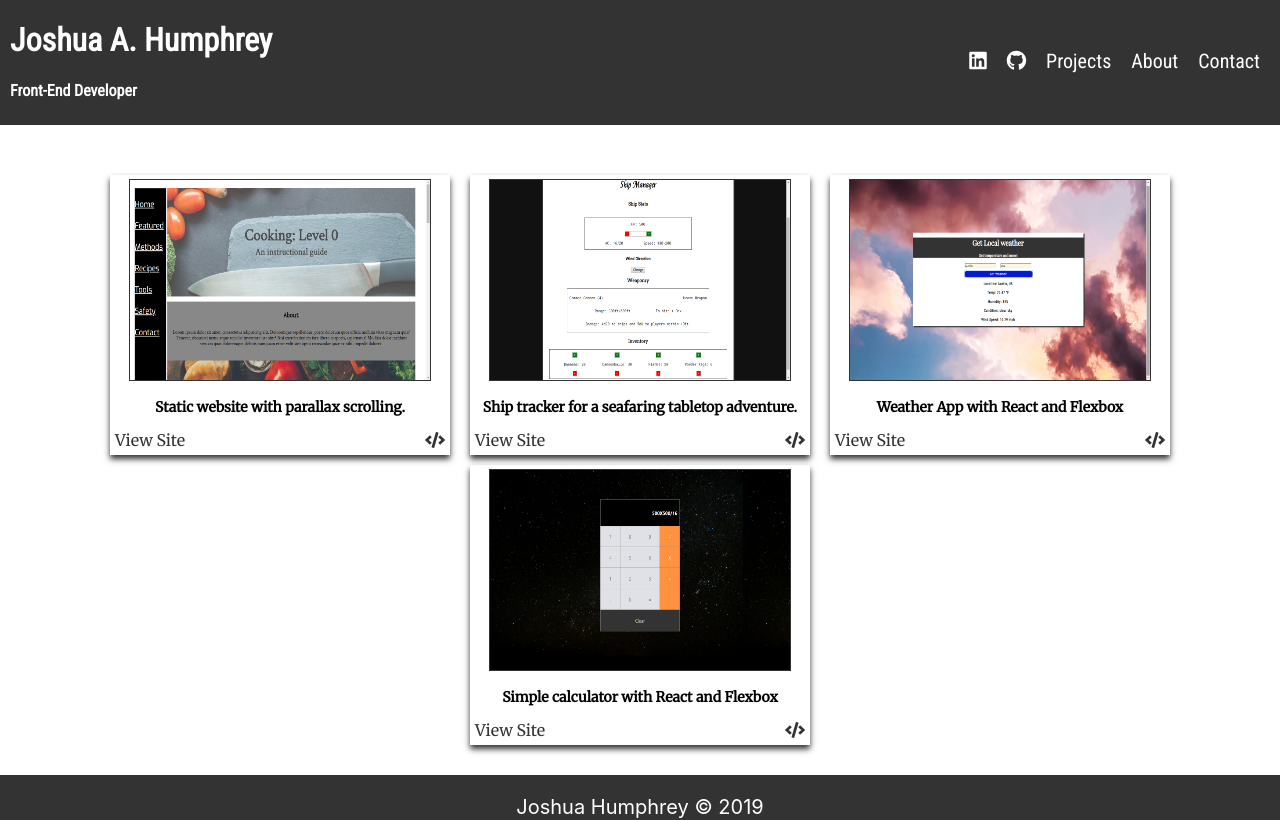
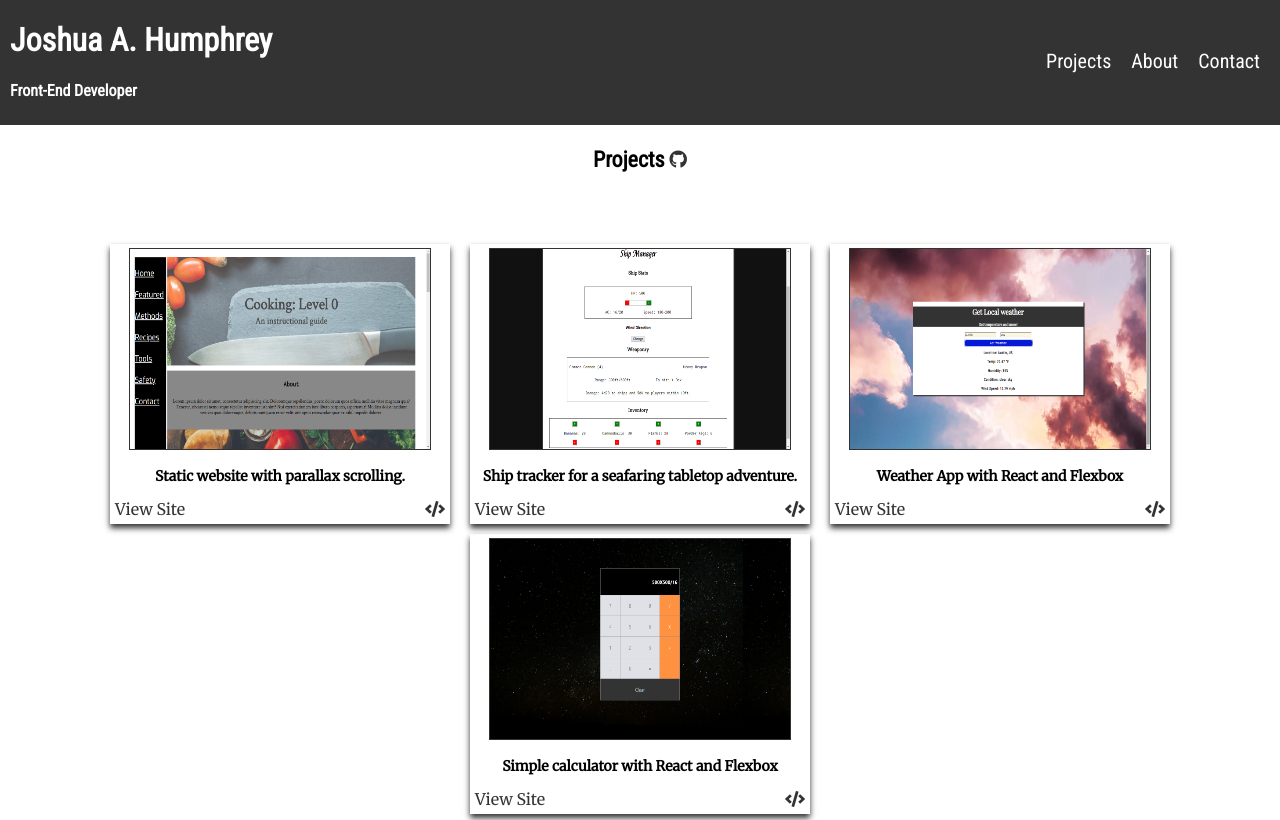
Before and after one commit to Humphreyj/netlifytest, a React (Create React App) app: page / in a window 1280 px wide. Shown: the top 820 px of the page. Built offline with nearby package versions, Linux system fonts and the light colour scheme.

Commit message:
navigation changes

```diff
--- a/src/App.css
+++ b/src/App.css
@@ -26,12 +26,18 @@
   text-decoration: none;
   color: white;
 }
+
 .nav-item:hover {
   text-decoration: underline;
 }
 
 .nav:hover {
   color: red;
+}
+
+.social-link {
+  color: #333;
+  margin-left: 5px;
 }
 
 .projects {
@@ -42,6 +48,15 @@
   justify-content: center;
   align-items: center;
   height: auto;
+}
+.projects-heading {
+  display: flex;
+  text-align: center;
+  margin: auto;
+  width: 50%;
+  justify-content: center;
+  align-items: center;
+  font-size: 18px;
 }
 .project {
   margin: 0px 10px 10px 10px;
@@ -101,11 +116,38 @@ form {
   width: 25%;
   margin: auto;
   cursor: pointer;
+  background-color: #333;
+  color: white;
+  font-family: 'Roboto Condensed',serif;
+  font-size: 18px;
+}
+.submit-button:hover {
+  background-color: white;
+  color: #333;
+  font-weight: bold;
 }
 
-.about-title {
+.title {
   font-family:'Roboto Condensed',sans-serif;
   font-size: 22px;
+}
+.about-heading {
+  display: flex;
+  text-align: center;
+  margin: auto;
+  width: 50%;
+  justify-content: center;
+  align-items: center;
+  font-size: 18px;
+}
+.projects-heading {
+  display: flex;
+  text-align: center;
+  margin: auto;
+  width: 50%;
+  justify-content: center;
+  align-items: center;
+  font-size: 18px;
 }
 .me {
   border-radius: 12px;
@@ -168,16 +210,22 @@ footer a {
     align-items: center;
   }
 
+  .nav-items {
+    display: flex;
+    flex-direction: column;
+    justify-content: space-evenly;
+  }
+
   .nav-item:hover {
   text-decoration: none;
-}
+  }
 
 .nav:hover {
   color: white;
-}
+  }
 
 .submit-button {
   width: 50%;
-}
+  }
 
-}
+  }/*media query ends*/
--- a/src/components/About.js
+++ b/src/components/About.js
@@ -16,7 +16,13 @@ const About = (props) => {
 
     return (
     	<div className='about-me'>
-    		<h3 className='about-title'>About Me</h3>
+
+    		<div className="about-heading">
+    			<h3 className='about-title title'>About Me</h3>
+					<a href='https://www.linkedin.com/in/joshua-humphrey-113a8a11b/'
+                    className='social-link'><i className=" nav fab fa-linkedin"></i></a>
+    		</div>{/*about heading */}
+
 			<div className='my-photo'>
 				<img className='me' src={meSmiling} alt='Josh Humphrey'/ >
 			</div>
--- a/src/components/Contact.js
+++ b/src/components/Contact.js
@@ -13,7 +13,6 @@ const Contact = (props) => {
 			<h4>If you are interested in working together, contact me here. I will be in touch shortly!</h4>
 			<form action='/' handleSubmit={props.handleSubmit} method='POST' netlify>
 				<input type="hidden" name="form-name" value="contact" />
-
 				<input
 				type='text'
 				id='name'
--- a/src/components/Navigation.js
+++ b/src/components/Navigation.js
@@ -9,9 +9,10 @@ const Navigation = (props) => {
                 <h4>Front-End Developer</h4>
         	</div>
         	<div className='nav-items'>
-                <a href='https://www.linkedin.com/in/joshua-humphrey-113a8a11b/'
-                className='nav-item'><i className=" nav fab fa-linkedin"></i></a>
-                <a href='https://github.com/Humphreyj' className='nav-item'><i className="nav fab fa-github"></i></a>
+                <div className="social">
+
+
+                </div>
 				<NavLink to='/' className='nav-item'>Projects</NavLink>
 				<NavLink to='/about' className='nav-item'>About</NavLink>
                 <NavLink to='/contact' className='nav-item'>Contact</NavLink>
--- a/src/components/Projects.js
+++ b/src/components/Projects.js
@@ -7,8 +7,14 @@ import calc from '../img/calc.png'
 
 const Projects = (props) => {
     return (
+    	<div>
+    		<div className="projects-heading">
+    			<h3 className='title'>Projects</h3>
+    			<a href='https://github.com/Humphreyj' className='social-link'>
+                <i className="fab fa-github"></i></a>
+    		</div>
+
     	<div className='projects'>
-
 			<div className='project'>
 				<img className='project-img' src={levelZ} alt='project 2'/>
 				<div className="project-info">
@@ -59,6 +65,8 @@ const Projects = (props) => {
 
 
     	</div>
+    	</div>
+
 
     );
 };
```
